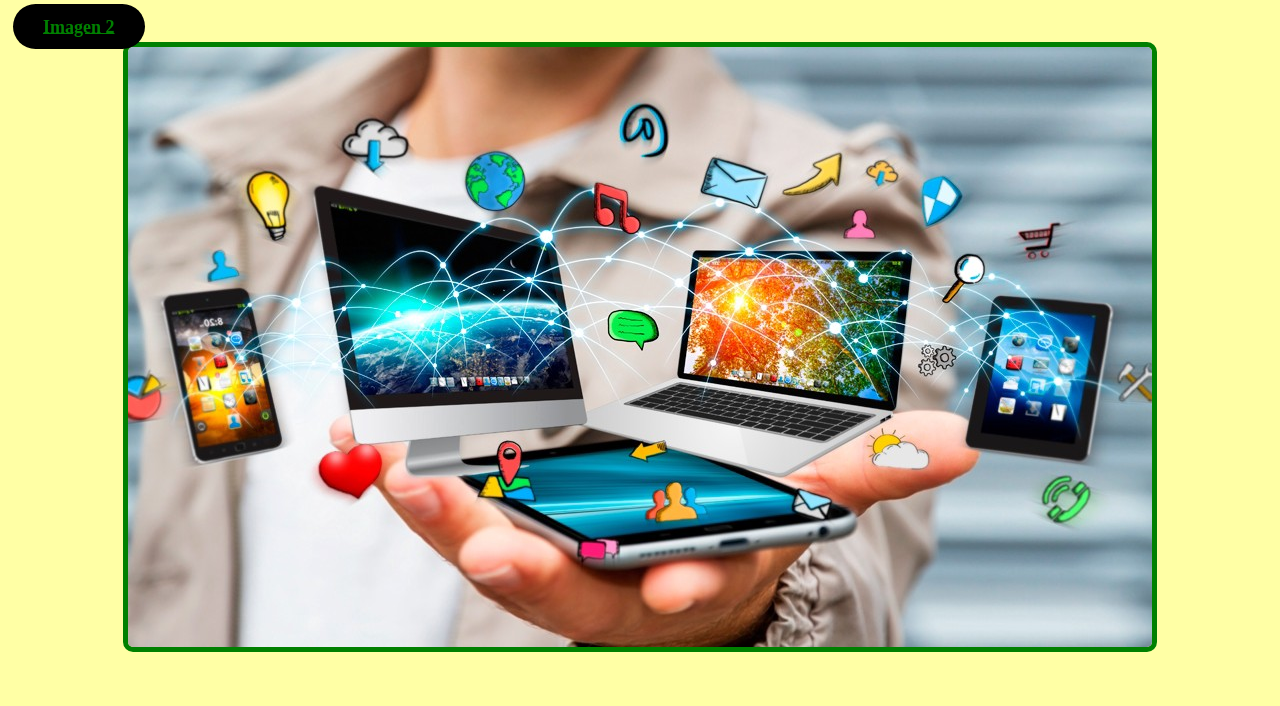
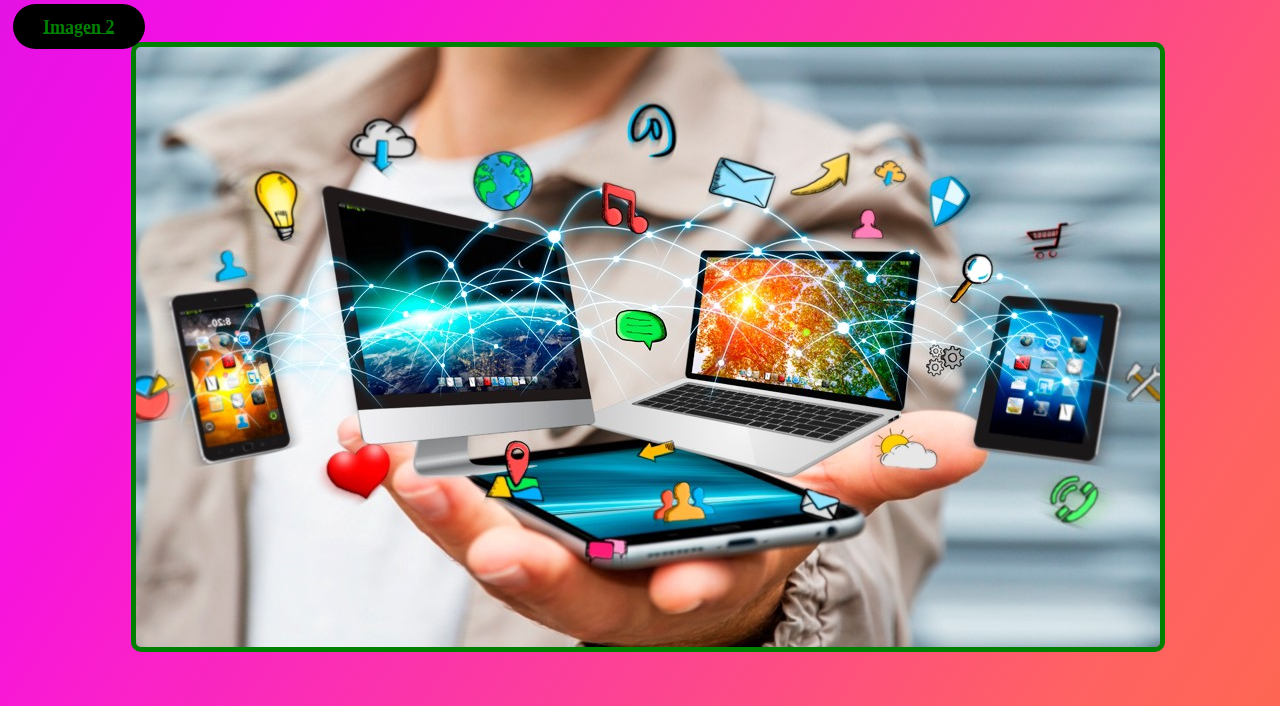
Before and after one commit to gidgenf/galeriadeimagenes, a plain HTML site: page index.html in a window 1280 px wide. Shown: the part 126-832 px from the top of the page. Before the commit the page ends 800 px from the top, so only its background shows below. Drawn offline with Linux system fonts and the light colour scheme.

Commit message:
cambie el fondo
utilice una keyframes para programar el movimiento del fondo.
luego le puse una gradiente de color y utilice el atributo animation en la key con un cronometro de 30s.

```diff
--- a/styles.css
+++ b/styles.css
@@ -1,11 +1,21 @@
 body {
-    background-color: rgb(255, 255, 165);
+  width: 100%;
+  height: 100vh;
+  background: linear-gradient(-45rad, rgb(255, 196, 2), rgb(247, 122, 6) ,rgba(255, 0, 0, 0.616),rgb(248, 15, 229), rgb(164, 31, 226));
+  position: relative;
+  background-size: 300% 200%;
+  animation: fondo 30s ease-in-out infinite;
+  z-index: -1;
     font-family: 'Lora', serif;
     color: black;
     font-size: large;
     font-weight: bold;
 }
-
+@keyframes fondo{
+  0%{background-position: 0 50%;}
+  50%{background-position:100% 50%;}
+  100%{background-position:0 50%;}
+}
 .image{
     border: 5px solid green;
     border-radius: 10px;
```
